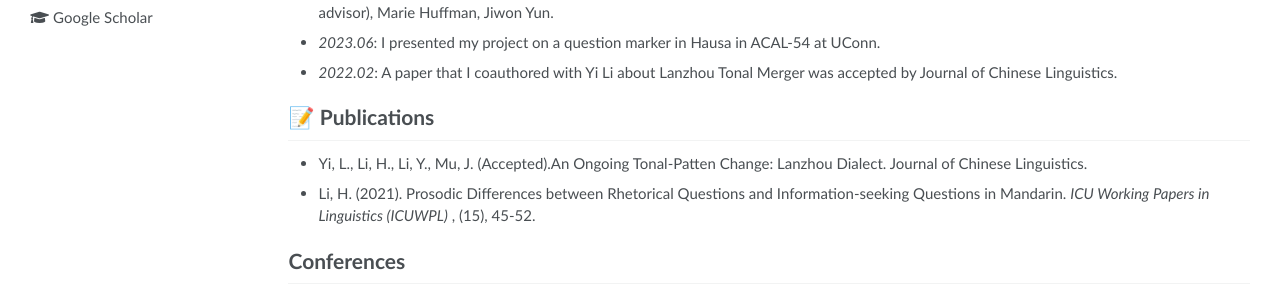
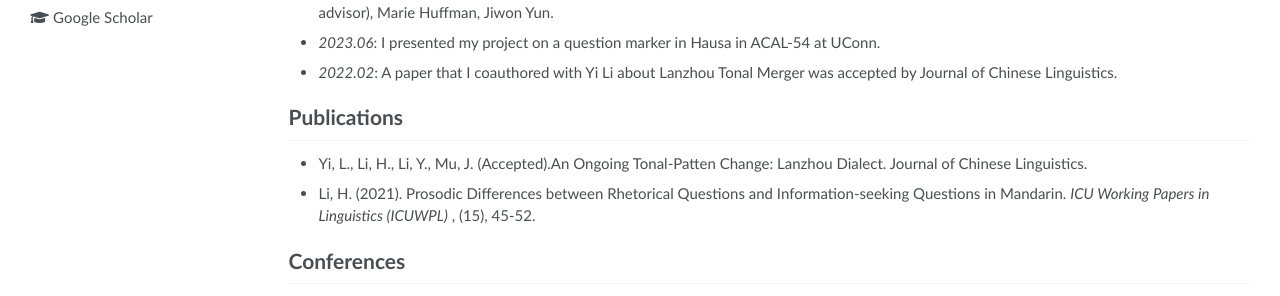
Before and after one commit to lihan829/lihan829.github.io, a Jekyll site: the page built from _pages/about.md, in a window 1280 px wide and 1238 px high. Shown: the part 519-815 px from the top of the window. Built offline with Jekyll 4.4.1, drawn with Linux system fonts in a browser that asks for light colours.

Commit message:
updated tabs

```diff
--- a/_data/navigation.yml
+++ b/_data/navigation.yml
@@ -7,7 +7,7 @@
     url: "/#-news"
 
   - title: "Publications"
-    url: "/#publications"
+    url: "/#-publications"
 
   - title: "Conferences"
     url: "/#conferences"
--- a/_pages/about.md
+++ b/_pages/about.md
@@ -34,7 +34,7 @@
 - *2023.06*: I presented my project on a question marker in Hausa in ACAL-54 at UConn.
 - *2022.02*: A paper that I coauthored with Yi Li about Lanzhou Tonal Merger was accepted by Journal of Chinese Linguistics.
 
-# 📝 Publications
+# Publications
 
 - Yi, L., Li, H., Li, Y., Mu, J. (Accepted).An Ongoing Tonal-Patten Change: Lanzhou Dialect. Journal of Chinese Linguistics.
 - Li, H. (2021). Prosodic Differences between Rhetorical Questions and Information-seeking Questions in Mandarin.  *ICU Working Papers in Linguistics (ICUWPL)* , (15), 45-52.
```
